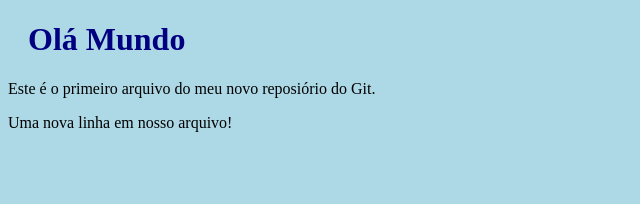
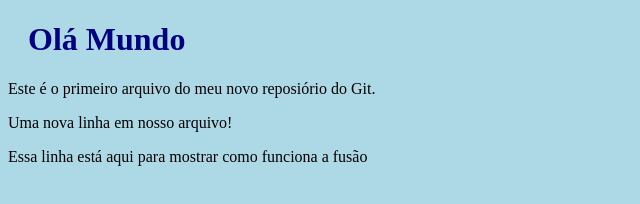
Before and after one commit to davymaciel/ATV1-Davy-Maciel-de-Souza-2324290025, a plain HTML site: page index.html in a window 1280 px wide. Shown: the whole page, without its empty margins (0-640 px from the left). Drawn offline with Linux system fonts and the light colour scheme.

Commit message:
Atualizei index.html com correções de emergência

```diff
--- a/index.html
+++ b/index.html
@@ -9,6 +9,7 @@
 <h1>Olá Mundo</h1>
 <p>Este é o primeiro arquivo do meu novo reposiório do Git.</p>
 <p>Uma nova linha em nosso arquivo!</p>
+<p>Essa linha está aqui para mostrar como funciona a fusão</p>
 
 </body>
 </html>
```
